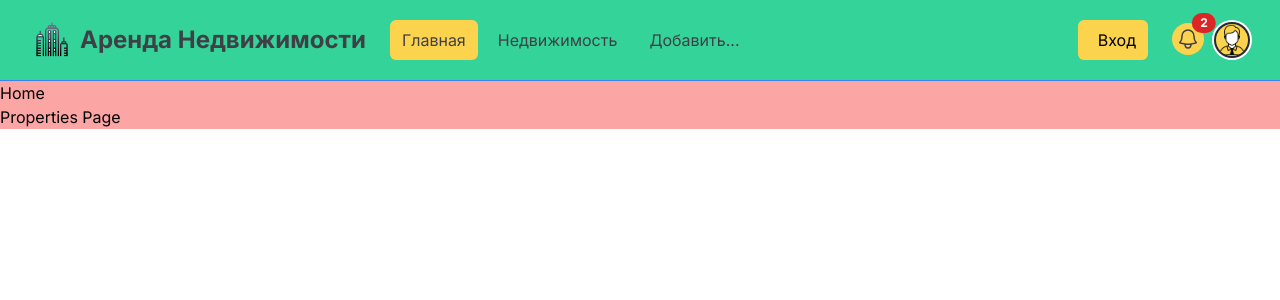
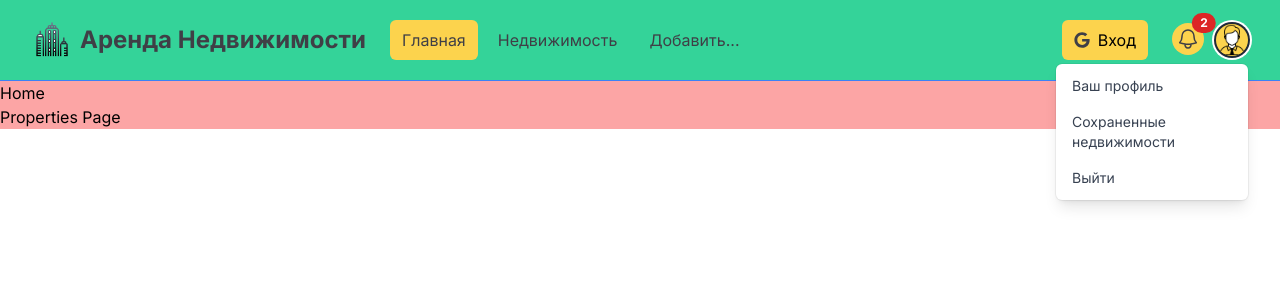
Before and after one commit to ingarbi/next_building_lizzing, a Next.js app: page / in a window 1280 px wide. Both pictures are taken after a click on the button "Open user menu". Shown: the top 300 px of the page. Built offline with nearby package versions, Linux system fonts and the light colour scheme.

Commit message:
navbar 2nd part

```diff
--- a/app/layout.js
+++ b/app/layout.js
@@ -14,8 +14,9 @@ export default function RootLayout({ children }) {
   return (
     <html lang="en">
       <body className={inter.className}>
-        <Navbar/>
-        {children}</body>
+        <Navbar />
+        {children}
+      </body>
     </html>
   );
 }
--- a/components/Navbar.js
+++ b/components/Navbar.js
@@ -1,202 +1,218 @@
+"use client"
+
+import { useState } from "react"
+import Link from "next/link"
 import Image from "next/image"
 import logo from "@/assets/images/logo.png"
 import profile from "@/assets/images/profile.png"
+import {FaGoogle} from "react-icons/fa"
 
 const Navbar = () => {
+    const [isMenuOpen, setIsMenuOpen] = useState(false);
+    const [isProfileOpen, setIsProfileOpen] = useState(false);
   return (
-    <nav className='bg-emerald-400 border-b border-blue-500'>
-    <div className='mx-auto max-w-7xl px-2 sm:px-6 lg:px-8'>
-      <div className='relative flex h-20 items-center justify-between'>
-        <div className='absolute inset-y-0 left-0 flex items-center md:hidden'>
-
+    <nav className="bg-emerald-400 border-b border-blue-500">
+      <div className="mx-auto max-w-7xl px-2 sm:px-6 lg:px-8">
+        <div className="relative flex h-20 items-center justify-between">
+          <div className="absolute inset-y-0 left-0 flex items-center md:hidden">
             {/* <!-- Mobile menu button--> */}
             <button
-            type='button'
-            id='mobile-dropdown-button'
-            className='relative inline-flex items-center justify-center rounded-md p-2 text-zinc-700 hover:bg-gray-700 hover:text-white focus:outline-none focus:ring-2 focus:ring-inset focus:ring-white'
-            aria-controls='mobile-menu'
-            aria-expanded='false'
+              type="button"
+              id="mobile-dropdown-button"
+              className="relative inline-flex items-center justify-center rounded-md p-2 text-zinc-700 hover:bg-amber-300 hover:text-zinc-700 focus:outline-none focus:ring-2 focus:ring-inset focus:ring-white"
+              aria-controls="mobile-menu"
+              aria-expanded="false"
+              onClick={() => setIsMenuOpen((prev) => !prev)}
             >
-            <span className='absolute -inset-0.5'></span>
-            <span className='sr-only'>Open main menu</span>
+              <span className="absolute -inset-0.5"></span>
+              <span className="sr-only">Open main menu</span>
               <svg
-              className='block h-6 w-6'
-              fill='none'
-              viewBox='0 0 24 24'
-              strokeWidth='1.5'
-              stroke='currentColor'
-              aria-hidden='true'
+                className="block h-6 w-6"
+                fill="none"
+                viewBox="0 0 24 24"
+                strokeWidth="1.5"
+                stroke="currentColor"
+                aria-hidden="true"
               >
                 <path
-                strokeLinecap='round'
-                strokeLinejoin='round'
-                d='M3.75 6.75h16.5M3.75 12h16.5m-16.5 5.25h16.5'
+                  strokeLinecap="round"
+                  strokeLinejoin="round"
+                  d="M3.75 6.75h16.5M3.75 12h16.5m-16.5 5.25h16.5"
                 />
               </svg>
             </button>
           </div>
 
-        <div className='flex flex-1 items-center justify-center md:items-stretch md:justify-start'>
+          <div className="flex flex-1 items-center justify-center md:items-stretch md:justify-start">
             {/* <!-- Logo --> */}
-          <a className='flex flex-shrink-0 items-center' href='/index.html'>
-            <Image className='h-10 w-auto' src={logo} alt='Аренда Недвижимости' />
+            <Link className="flex flex-shrink-0 items-center" href="/">
+              <Image
+                className="h-10 w-auto"
+                src={logo}
+                alt="Аренда Недвижимости"
+              />
 
-            <span className='hidden md:block text-zinc-700 text-2xl font-bold ml-2'>
+              <span className="hidden md:block text-zinc-700 text-2xl font-bold ml-2">
                 Аренда Недвижимости
               </span>
-          </a>
+            </Link>
             {/* <!-- Desktop Menu Hidden below md screens --> */}
-          <div className='hidden md:ml-6 md:block'>
-            <div className='flex space-x-2'>
-              <a
-                href='/index.html'
-                className='text-zinc-700 bg-amber-300 hover:bg-amber-500 hover:text-zinc-700 rounded-md px-3 py-2'
+            <div className="hidden md:ml-6 md:block">
+              <div className="flex space-x-2">
+                <Link
+                  href="/"
+                  className="text-zinc-700 bg-amber-300 hover:bg-amber-500 hover:text-zinc-700 rounded-md px-3 py-2"
                 >
                   Главная
-              </a>
-              <a
-                href='/properties.html'
-                className='text-zinc-700 hover:bg-amber-500 hover:text-zinc-700 rounded-md px-3 py-2'
+                </Link>
+                <Link
+                  href="/properties"
+                  className="text-zinc-700 hover:bg-amber-500 hover:text-zinc-700 rounded-md px-3 py-2"
                 >
                   Недвижимость
-              </a>
-              <a
-                href='/add-property.html'
-                className='text-zinc-700 hover:bg-amber-500 hover:text-zinc-700 rounded-md px-3 py-2'
+                </Link>
+                <Link
+                  href="/properties/add"
+                  className="text-zinc-700 hover:bg-amber-500 hover:text-zinc-700 rounded-md px-3 py-2"
                 >
                   Добавить...
-              </a>
+                </Link>
               </div>
             </div>
           </div>
 
           {/* <!-- Right Side Menu (Logged Out) --> */}
-        <div className='hidden md:block md:ml-6'>
-          <div className='flex items-center'>
-            <button className='flex items-center  bg-amber-300 hover:bg-amber-500 hover:text-zinc-700 rounded-md px-3 py-2'>
-              <i className='fa-brands fa-google text-zinc-700 mr-2'></i>
+          <div className="hidden md:block md:ml-6">
+            <div className="flex items-center">
+              <button className="flex items-center  bg-amber-300 hover:bg-amber-500 hover:text-zinc-700 rounded-md px-3 py-2">
+                <FaGoogle className="text-zinc-700 mr-2" />
                 <span>Вход</span>
               </button>
             </div>
           </div>
 
           {/* <!-- Right Side Menu (Logged In) --> */}
-        <div className='absolute inset-y-0 right-0 flex items-center pr-2 md:static md:inset-auto md:ml-6 md:pr-0'>
-          <a href='messages.html' className='relative group'>
+          <div className="absolute inset-y-0 right-0 flex items-center pr-2 md:static md:inset-auto md:ml-6 md:pr-0">
+            <Link href="/messages" className="relative group">
               <button
-              type='button'
-              className='relative rounded-full bg-amber-300 p-1 text-zinc-700 hover:text-white focus:outline-none focus:ring-2 focus:ring-white focus:ring-offset-2 focus:ring-offset-gray-800'
+                type="button"
+                className="relative rounded-full bg-amber-300 p-1 text-zinc-700 hover:text-white focus:outline-none focus:ring-2 focus:ring-white focus:ring-offset-2 focus:ring-offset-gray-800"
               >
-              <span className='absolute -inset-1.5'></span>
-              <span className='sr-only'>View notifications</span>
+                <span className="absolute -inset-1.5"></span>
+                <span className="sr-only">View notifications</span>
                 <svg
-                className='h-6 w-6'
-                fill='none'
-                viewBox='0 0 24 24'
-                strokeWidth='1.5'
-                stroke='currentColor'
-                aria-hidden='true'
+                  className="h-6 w-6"
+                  fill="none"
+                  viewBox="0 0 24 24"
+                  strokeWidth="1.5"
+                  stroke="currentColor"
+                  aria-hidden="true"
                 >
                   <path
-                  strokeLinecap='round'
-                  strokeLinejoin='round'
-                  d='M14.857 17.082a23.848 23.848 0 005.454-1.31A8.967 8.967 0 0118 9.75v-.7V9A6 6 0 006 9v.75a8.967 8.967 0 01-2.312 6.022c1.733.64 3.56 1.085 5.455 1.31m5.714 0a24.255 24.255 0 01-5.714 0m5.714 0a3 3 0 11-5.714 0'
+                    strokeLinecap="round"
+                    strokeLinejoin="round"
+                    d="M14.857 17.082a23.848 23.848 0 005.454-1.31A8.967 8.967 0 0118 9.75v-.7V9A6 6 0 006 9v.75a8.967 8.967 0 01-2.312 6.022c1.733.64 3.56 1.085 5.455 1.31m5.714 0a24.255 24.255 0 01-5.714 0m5.714 0a3 3 0 11-5.714 0"
                   />
                 </svg>
               </button>
-            <span className='absolute top-0 right-0 inline-flex items-center justify-center px-2 py-1 text-xs font-bold leading-none text-white transform translate-x-1/2 -translate-y-1/2 bg-red-600 rounded-full'>
+              <span className="absolute top-0 right-0 inline-flex items-center justify-center px-2 py-1 text-xs font-bold leading-none text-white transform translate-x-1/2 -translate-y-1/2 bg-red-600 rounded-full">
                 2
               </span>
-          </a>
+            </Link>
             {/* <!-- Profile dropdown button --> */}
-          <div className='relative ml-3'>
+
+            <div className="relative ml-3">
               <div>
                 <button
-                type='button'
-                className='relative flex rounded-full bg-amber-300 text-sm focus:outline-none focus:ring-2 focus:ring-white focus:ring-offset-2 focus:ring-offset-gray-800'
-                id='user-menu-button'
-                aria-expanded='false'
-                aria-haspopup='true'
+                  type="button"
+                  className="relative flex rounded-full bg-amber-300 text-sm focus:outline-none focus:ring-2 focus:ring-white focus:ring-offset-2 focus:ring-offset-gray-800"
+                  id="user-menu-button"
+                  aria-expanded="false"
+                  aria-haspopup="true"
+                  onClick={() => setIsProfileOpen((prev) => !prev)}
                 >
-                <span className='absolute -inset-1.5'></span>
-                <span className='sr-only'>Open user menu</span>
+                  <span className="absolute -inset-1.5"></span>
+                  <span className="sr-only">Open user menu</span>
                   <Image
-                  className='h-8 w-8 rounded-full'
+                    className="h-8 w-8 rounded-full"
                     src={profile}
-                  alt=''
+                    alt=""
                   />
                 </button>
               </div>
 
               {/* <!-- Profile dropdown --> */}
+              {isProfileOpen && (
                 <div
-              id='user-menu'
-              className='hidden absolute right-0 z-10 mt-2 w-48 origin-top-right rounded-md bg-white py-1 shadow-lg ring-1 ring-black ring-opacity-5 focus:outline-none'
-              role='menu'
-              aria-orientation='vertical'
-              aria-labelledby='user-menu-button'
-              tabIndex='-1'
+                  id="user-menu"
+                  className="absolute right-0 z-10 mt-2 w-48 origin-top-right rounded-md bg-white py-1 shadow-lg ring-1 ring-black ring-opacity-5 focus:outline-none"
+                  role="menu"
+                  aria-orientation="vertical"
+                  aria-labelledby="user-menu-button"
+                  tabIndex="-1"
                 >
-              <a
-                href='/profile.html'
-                className='block px-4 py-2 text-sm text-gray-700'
-                role='menuitem'
-                tabIndex='-1'
-                id='user-menu-item-0'
+                  <Link
+                    href="/profile"
+                    className="block px-4 py-2 text-sm text-gray-700"
+                    role="menuitem"
+                    tabIndex="-1"
+                    id="user-menu-item-0"
                   >
                     Ваш профиль
-              </a>
-              <a
-                href='saved-properties.html'
-                className='block px-4 py-2 text-sm text-gray-700'
-                role='menuitem'
-                tabIndex='-1'
-                id='user-menu-item-2'
+                  </Link>
+                  <Link
+                    href="/properties/saved"
+                    className="block px-4 py-2 text-sm text-gray-700"
+                    role="menuitem"
+                    tabIndex="-1"
+                    id="user-menu-item-2"
                   >
                     Сохраненные недвижимости
-              </a>
-              <a
-                href='#'
-                className='block px-4 py-2 text-sm text-gray-700'
-                role='menuitem'
-                tabIndex='-1'
-                id='user-menu-item-2'
+                  </Link>
+                  <button
+                    className="block px-4 py-2 text-sm text-gray-700"
+                    role="menuitem"
+                    tabIndex="-1"
+                    id="user-menu-item-2"
                   >
                     Выйти
-              </a>
+                  </button>
                 </div>
+              )}
             </div>
           </div>
         </div>
       </div>
 
       {/* <!-- Mobile menu, show/hide based on menu state. --> */}
-    <div className='hidden' id='mobile-menu'>
-      <div className='space-y-1 px-2 pb-3 pt-2'>
-        <a
-          href='/index.html'
-          className='bg-gray-900 text-white block rounded-md px-3 py-2 text-base font-medium'
+      {isMenuOpen && (
+        <div id="mobile-menu">
+          <div className="space-y-1 px-2 pb-3 pt-2">
+            <Link
+              href="/"
+              className="bg-gray-900 text-white block rounded-md px-3 py-2 text-base font-medium"
             >
               Главная
-        </a>
-        <a
-          href='/properties.html'
-          className='text-gray-300 hover:bg-gray-700 hover:text-white block rounded-md px-3 py-2 text-base font-medium'
+            </Link>
+            <Link
+              href="/properties"
+              className="text-white hover:bg-gray-700 hover:text-white block rounded-md px-3 py-2 text-base font-medium"
             >
               Недвижимость
-        </a>
-        <a
-          href='/add-property.html'
-          className='text-gray-300 hover:bg-gray-700 hover:text-white block rounded-md px-3 py-2 text-base font-medium'
+            </Link>
+            <Link
+              href="/properties/add"
+              className="text-white hover:bg-gray-700 hover:text-white block rounded-md px-3 py-2 text-base font-medium"
             >
               Добавить...
-        </a>
-        <button className='flex items-center text-white bg-gray-700 hover:bg-gray-900 hover:text-white rounded-md px-3 py-2 my-4'>
-          <i className='fa-brands fa-google mr-2'></i>
+            </Link>
+            <button className="flex items-center text-white bg-gray-700 hover:bg-gray-900 hover:text-white rounded-md px-3 py-2 my-4">
+              <FaGoogle className="text-white mr-2" />
               <span>Вход</span>
             </button>
           </div>
         </div>
+      )}
     </nav>
   )
 }
```
Also changed, not shown: package.json (+5 -4 lines), 1 other file (tests, documents, lock files or other folders). Lines whose indentation alone changed are shown as unchanged.
